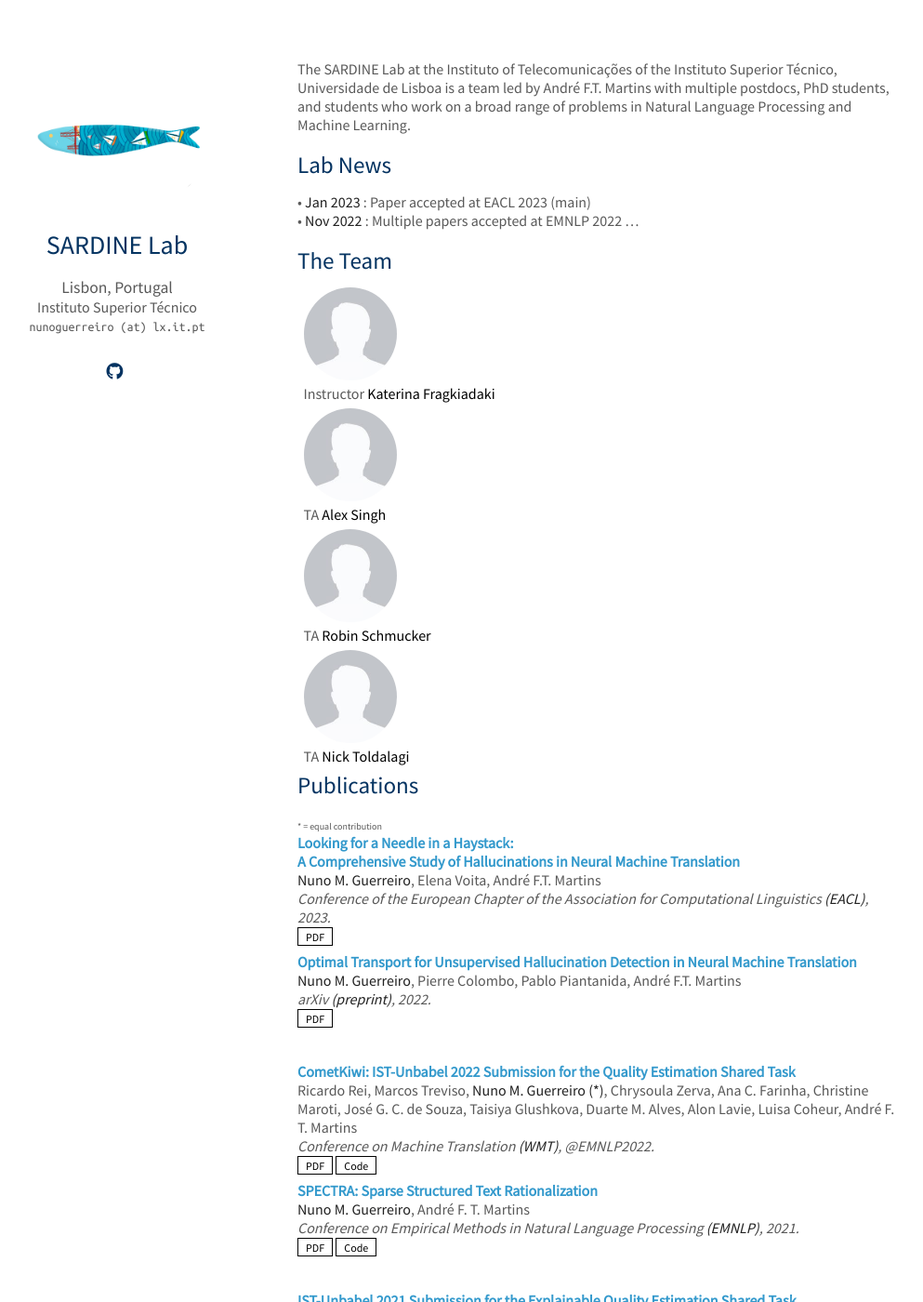
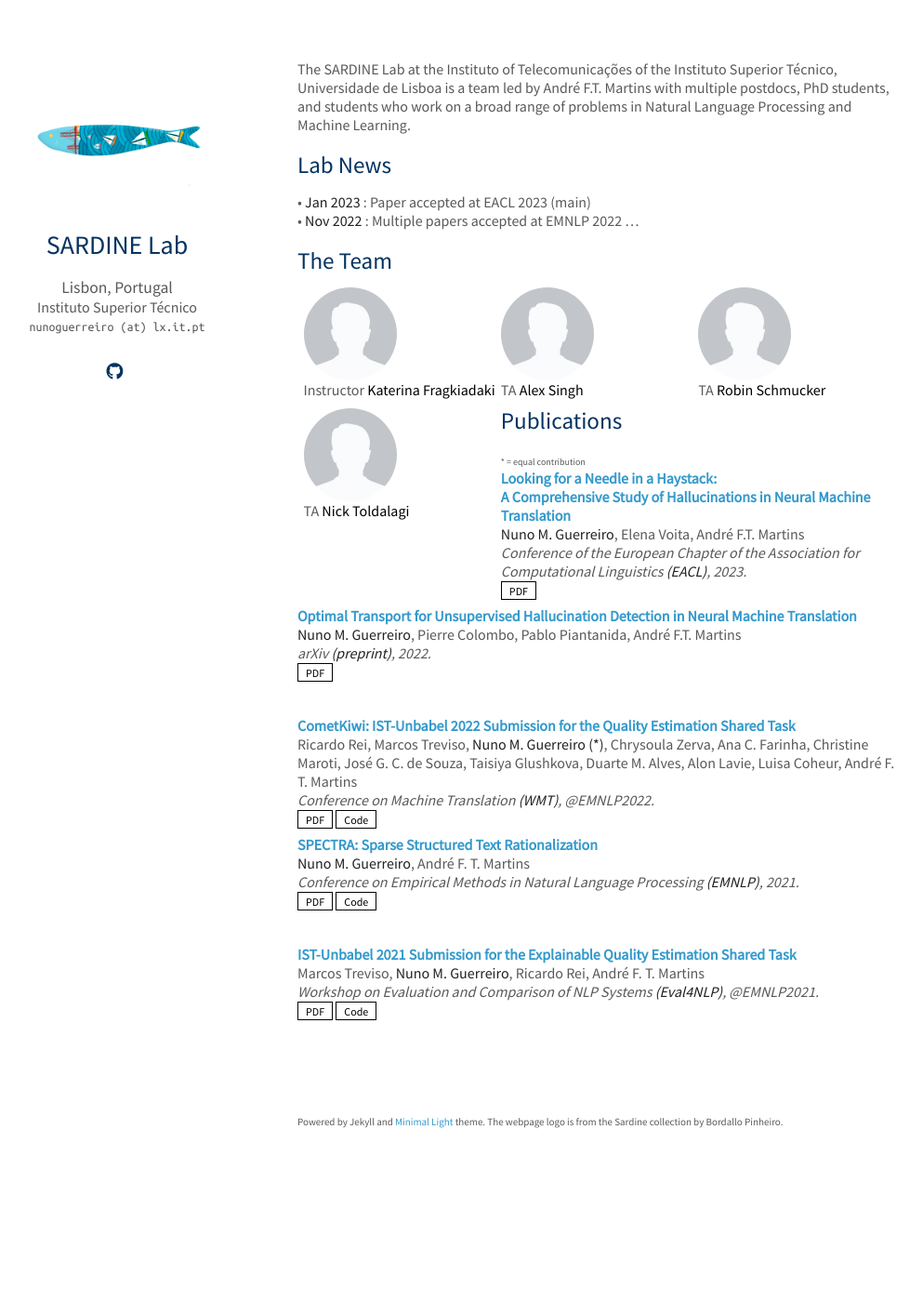
Before and after one commit to sardine-cs/sardine-cs.github.io, a Jekyll site: the page built from index.md, in a window 1280 px wide and 1400 px high. Shown: the whole window at 93% size, without its empty margins (150-1143 px from the left). Built offline with Jekyll 4.4.1, drawn with Linux system fonts in a browser that asks for light colours; nearby versions of some CDN libraries; a style sheet for code colours, icons or effects is not loaded.

Commit message:
Start to add photos

```diff
--- a/_sass/minimal-light.scss
+++ b/_sass/minimal-light.scss
@@ -631,7 +631,7 @@ footer {
 
 %instructor-profile {
   display: block;
-  float: center;
+  float: left;
   height: 210px;
 
   @media screen and (min-width: 676px) {
@@ -640,7 +640,7 @@ footer {
 
   img {
       border-radius: 50%;
-      float: center;
+      float: left;
       object-fit: cover;
       height: 100px;
       width: 100px;
@@ -649,7 +649,7 @@ footer {
 
   ul.instructor-info {
       display: block;
-      float: center;
+      float: left;
       list-style-type: none;
       padding-left: 0;
       width: 65%;
```
